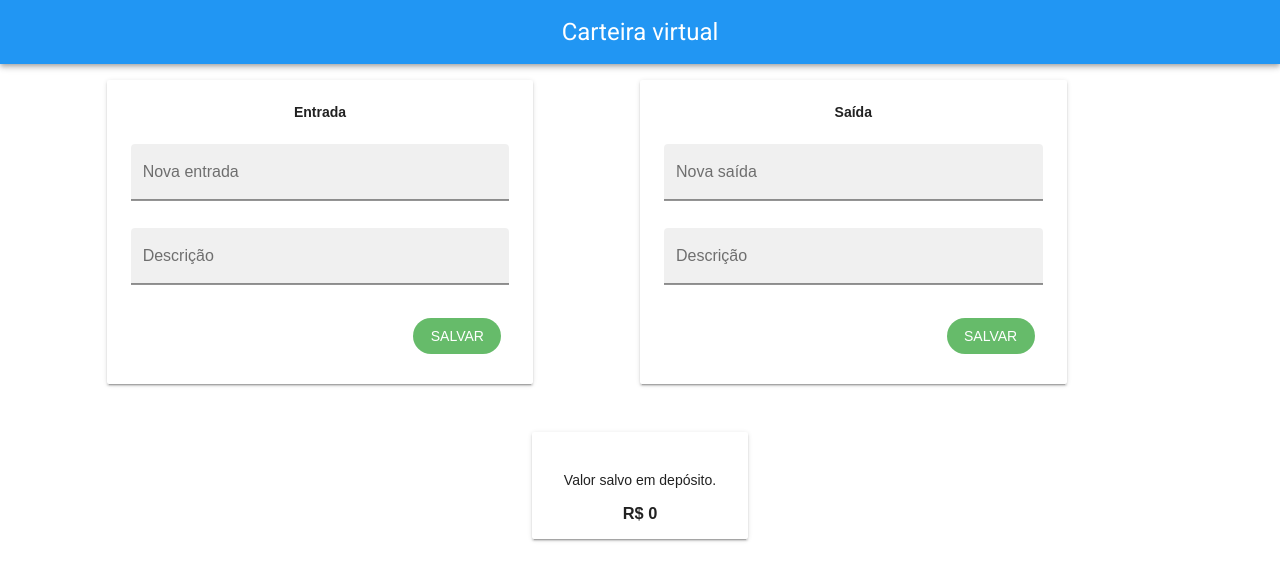
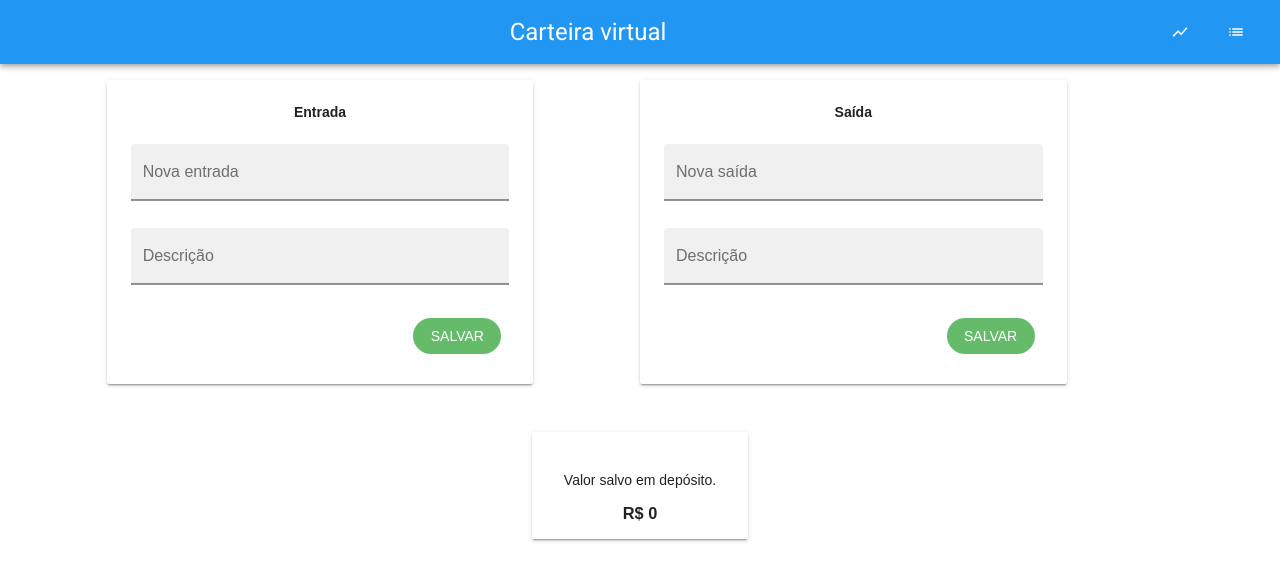
Before and after one commit to ElvisDougJan/carteira-virtual-front, a Vue app: page / in a window 1280 px wide. Shown: the top 580 px of the page. Built offline with nearby package versions, Linux system fonts and the light colour scheme; no server answers.

Commit message:
Iniciando router

```diff
--- a/src/App.vue
+++ b/src/App.vue
@@ -2,6 +2,18 @@
   <div>
     <v-toolbar color="blue" class="headline" dark>
       <span style="text-align: center; width: 100%">Carteira virtual</span>
+      <v-tooltip bottom>
+        <v-btn slot="activator" fab small flat>
+          <v-icon>show_chart</v-icon>
+        </v-btn>
+        <span>Visualizar em modo gráfico</span>
+      </v-tooltip>
+      <v-tooltip bottom>
+        <v-btn slot="activator" fab small flat>
+          <v-icon>list</v-icon>
+        </v-btn>
+        <span>Visualizar em modo lista</span>
+      </v-tooltip>
     </v-toolbar>
     <v-layout row wrap>
       <v-flex xs12 md4 offset-md1 sm4 offset-sm1>
@@ -14,19 +26,22 @@
     <v-layout row wrap justify-center>
       <Deposito class="mt-5" :atualizaDeposito="atualizaDeposito"/>
     </v-layout>
+    <ListaEntradas />
   </div>
 </template>
 
 <script>
 import Entrada from "@/components/Entrada";
 import Saida from "@/components/Saida";
-import Deposito from '@/components/Deposito'
+import Deposito from "@/components/Deposito";
+import ListaEntradas from '@/components/ListaEntradas'
 
 export default {
   components: {
     Entrada,
     Saida,
-    Deposito
+    Deposito,
+    ListaEntradas
   },
 
   data: () => ({
@@ -36,9 +51,9 @@ export default {
   methods: {
     atualizarDeposito() {
       setTimeout(() => {
-        this.atualizaDeposito = true
-      }, 100)
-      this.atualizaDeposito = false
+        this.atualizaDeposito = true;
+      }, 100);
+      this.atualizaDeposito = false;
     }
   }
 };
@@ -46,6 +61,6 @@ export default {
 
 <style>
 body {
-  font-family: Arial, Helvetica, sans-serif
+  font-family: Arial, Helvetica, sans-serif;
 }
 </style>
--- /dev/null
+++ b/src/components/ListaEntradas.vue
@@ -0,0 +1,22 @@
+<template></template>
+
+
+<script>
+import axios from "axios";
+export default {
+  data: () => ({}),
+
+  methods: {
+    consultaTodasEntradas() {
+      axios
+        .get(`${process.env.VUE_APP_API}entrada`)
+        .then(res => console.log(res.data))
+        .catch(err => console.error("ERRO AO CONSULTAR ENTRADAS"));
+    }
+  },
+
+  mounted() {
+    this.consultaTodasEntradas();
+  }
+};
+</script>
--- a/src/main.js
+++ b/src/main.js
@@ -2,9 +2,11 @@ import '@babel/polyfill'
 import Vue from 'vue'
 import './plugins/vuetify'
 import App from './App.vue'
+import router from './router'
 
 Vue.config.productionTip = false
 
 new Vue({
+  router,
   render: h => h(App)
 }).$mount('#app')
--- /dev/null
+++ b/src/pages/Grafico.vue
@@ -0,0 +1,5 @@
+<template>
+  <div>
+    <span>Teste</span>
+  </div>
+</template>
--- /dev/null
+++ b/src/router.js
@@ -0,0 +1,18 @@
+import Vue from 'vue'
+import Router from 'vue-router'
+
+// import Grafico from '@/pages/Grafico.vue'
+
+Vue.use(Router)
+
+const router = new Router({
+  routes: [
+    {
+      path: '/',
+      name: 'Grafico',
+      component: () => import('@/pages/Grafico.vue')
+    }
+  ]
+})
+
+export default router
```
